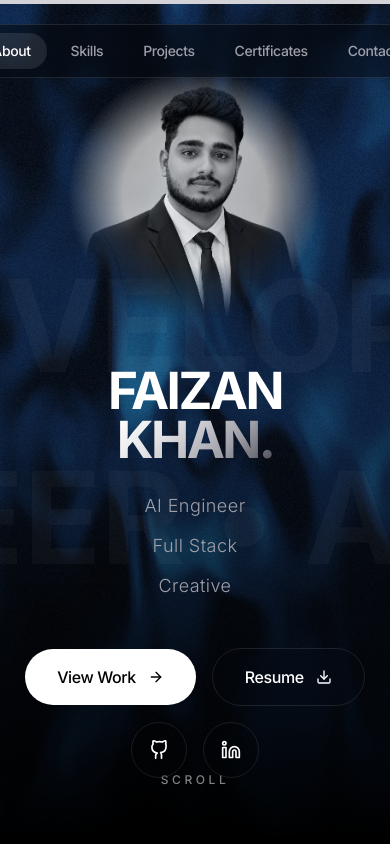
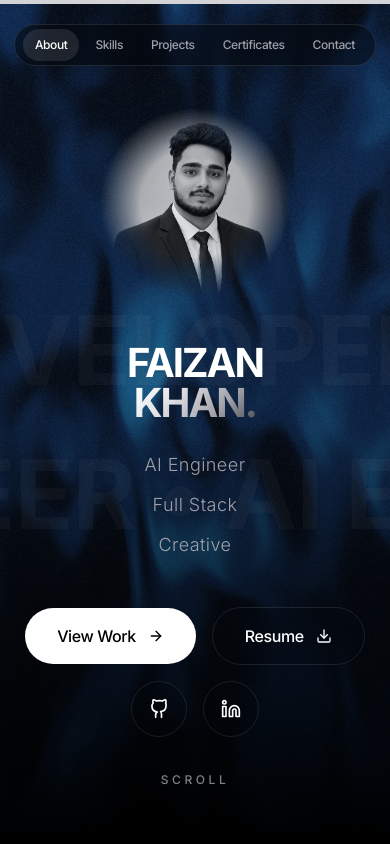
Before and after one commit to FaizanKhan8896/portfolio, a Next.js app: page / in a window 390 px wide. Shown: the top 844 px of the page. Built offline with nearby package versions, Linux system fonts and the light colour scheme.

Commit message:
Fix massive mobile responsiveness issues across nav and hero

```diff
--- a/src/app/globals.css
+++ b/src/app/globals.css
@@ -144,4 +144,13 @@
   .lenis.lenis-smooth iframe {
     pointer-events: none;
   }
+
+  /* Utility for horizontal scrolling without visible scrollbars */
+  .scrollbar-hide::-webkit-scrollbar {
+    display: none;
+  }
+  .scrollbar-hide {
+    -ms-overflow-style: none;
+    scrollbar-width: none;
+  }
 }
--- a/src/components/layout/Navigation.tsx
+++ b/src/components/layout/Navigation.tsx
@@ -42,14 +42,14 @@ export function Navigation() {
       className="fixed top-6 left-0 right-0 z-50 flex justify-center px-4"
     >
       <div className="flex items-center gap-4">
-        <nav className="flex items-center gap-2 px-4 py-2 bg-black/40 backdrop-blur-xl border border-white/10 rounded-full shadow-2xl">
+        <nav className="flex items-center gap-1 sm:gap-2 px-2 sm:px-4 py-1 sm:py-2 bg-black/40 backdrop-blur-xl border border-white/10 rounded-full shadow-2xl overflow-x-auto max-w-[95vw] scrollbar-hide">
           {navItems.map((item) => (
             <Link
               key={item.name}
               href={item.href}
               onClick={() => setActive(item.name)}
               className={cn(
-                'relative px-4 py-2 text-sm font-medium transition-colors hover:text-white',
+                'relative px-3 sm:px-4 py-2 text-xs sm:text-sm font-medium transition-colors hover:text-white whitespace-nowrap',
                 active === item.name ? 'text-white' : 'text-zinc-400'
               )}
             >
--- a/src/components/sections/About.tsx
+++ b/src/components/sections/About.tsx
@@ -54,7 +54,7 @@ export function About() {
               transition={{ duration: 1, ease: [0.16, 1, 0.3, 1] }}
             >
               <h2 className="text-xs font-mono text-zinc-500 uppercase tracking-[0.3em] mb-6">About Me</h2>
-              <h3 className="text-5xl md:text-7xl font-heading font-bold text-white tracking-tighter leading-[0.9]">
+              <h3 className="text-4xl md:text-7xl font-heading font-bold text-white tracking-tighter leading-[0.9]">
                 Engineering <br/>
                 <span className="text-metallic">the future.</span>
               </h3>
--- a/src/components/sections/Contact.tsx
+++ b/src/components/sections/Contact.tsx
@@ -50,7 +50,7 @@ export function Contact() {
           transition={{ duration: 0.6 }}
           className="w-full lg:w-1/2 flex flex-col"
         >
-          <h2 className="text-5xl md:text-7xl font-bold mb-6 text-white leading-tight">
+          <h2 className="text-4xl md:text-7xl font-bold mb-6 text-white leading-tight">
             Let's build <br/><span className="text-zinc-500">something great.</span>
           </h2>
           <p className="text-xl text-zinc-400 font-light mb-12 max-w-md">
--- a/src/components/sections/Hero.tsx
+++ b/src/components/sections/Hero.tsx
@@ -56,8 +56,8 @@ export function Hero() {
 
       {/* Background Marquee */}
       <div className="absolute inset-0 z-0 flex flex-col justify-center opacity-[0.03]">
-        <Marquee text="CREATIVE DEVELOPER" speed={50} className="text-[8rem] lg:text-[15rem] font-heading font-bold" />
-        <Marquee text="AI ENGINEER" speed={40} className="text-[8rem] lg:text-[15rem] font-heading font-bold" />
+        <Marquee text="CREATIVE DEVELOPER" speed={50} className="text-[6rem] sm:text-[8rem] lg:text-[15rem] font-heading font-bold" />
+        <Marquee text="AI ENGINEER" speed={40} className="text-[6rem] sm:text-[8rem] lg:text-[15rem] font-heading font-bold" />
       </div>
 
       <motion.div
@@ -72,7 +72,7 @@ export function Hero() {
               initial="hidden"
               animate="visible"
               variants={titleVariants}
-              className="text-[3.2rem] sm:text-[5rem] lg:text-[10rem] font-heading font-bold tracking-tighter leading-[0.8] text-white"
+              className="text-[2.5rem] sm:text-[5rem] lg:text-[10rem] font-heading font-bold tracking-tighter leading-[0.8] text-white"
               style={{ transformOrigin: "bottom center" }}
             >
               FAIZAN
@@ -84,7 +84,7 @@ export function Hero() {
               initial="hidden"
               animate="visible"
               variants={titleVariants}
-              className="text-[3.2rem] sm:text-[5rem] lg:text-[10rem] font-heading font-bold tracking-tighter leading-[0.8] text-metallic"
+              className="text-[2.5rem] sm:text-[5rem] lg:text-[10rem] font-heading font-bold tracking-tighter leading-[0.8] text-metallic"
               style={{ transformOrigin: "bottom center" }}
             >
               KHAN.
@@ -160,7 +160,7 @@ export function Hero() {
             initial={{ scale: 0.8, opacity: 0, filter: "blur(20px)" }}
             animate={{ scale: 1, opacity: 1, filter: "blur(0px)" }}
             transition={{ duration: 1.8, delay: 0.5, ease: [0.16, 1, 0.3, 1] }}
-            className="w-64 h-64 md:w-[32rem] md:h-[32rem] relative shrink-0 group"
+            className="w-48 h-48 sm:w-64 sm:h-64 md:w-[32rem] md:h-[32rem] relative shrink-0 group"
             style={{
               WebkitMaskImage: "radial-gradient(circle at center, black 40%, transparent 70%)",
               maskImage: "radial-gradient(circle at center, black 40%, transparent 70%)"
```
